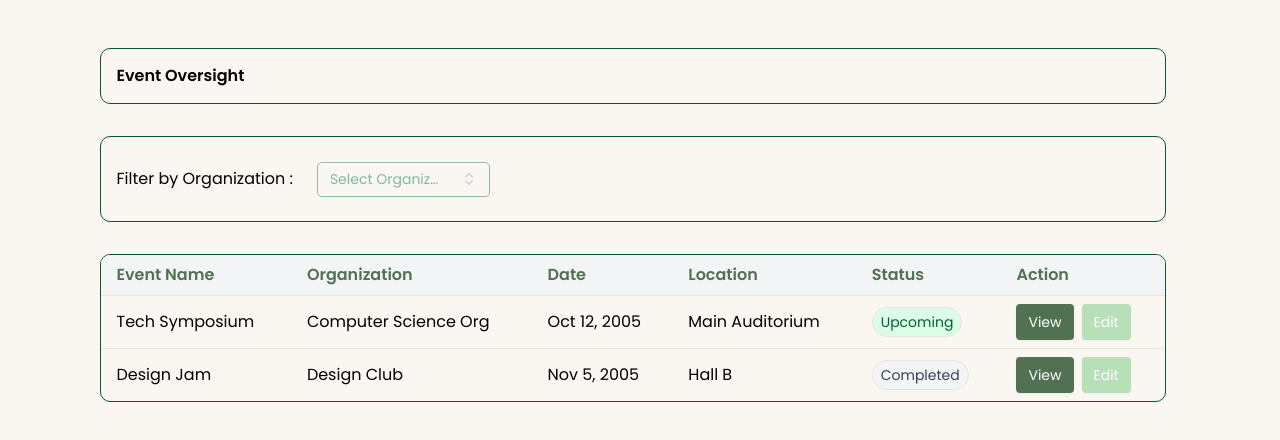
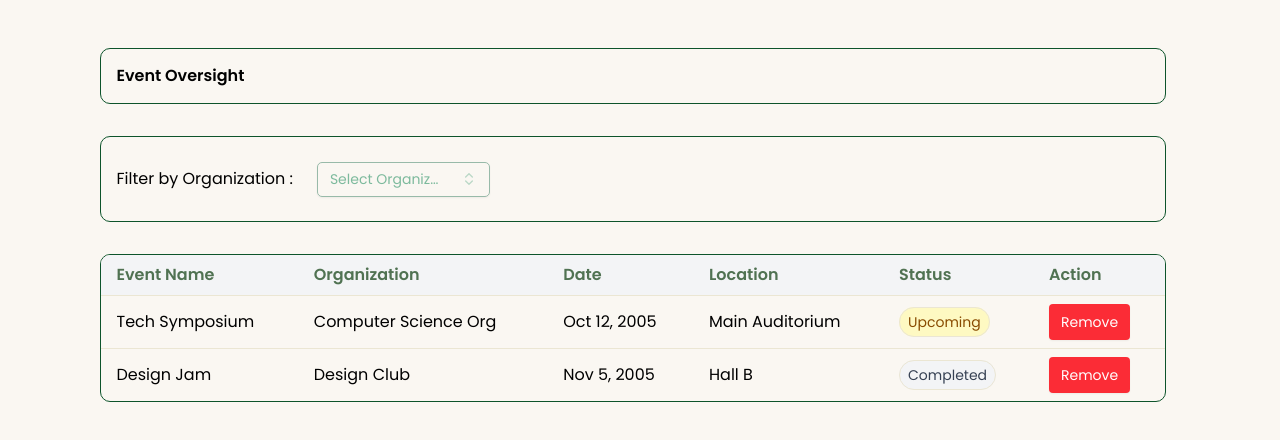
Before and after one commit to kemdav/Tambayan, a Next.js app: page /test/event-oversight-test in a window 1280 px wide. Shown: the top 440 px of the page. Built offline with nearby package versions, Linux system fonts and the light colour scheme; a web font is replaced by a local one.

Commit message:
fix: made buttons only remove, status changed

```diff
--- a/src/app/(admin-view)/admin/event-oversight/page.tsx
+++ b/src/app/(admin-view)/admin/event-oversight/page.tsx
@@ -7,6 +7,7 @@ import {
   getSampleStatuses,
   type EventData,
   type Option,
+  deleteEvent,
 } from "@/lib/actions/event-oversight";
 import { useEffect, useState } from "react";
 
@@ -18,6 +19,13 @@ export default function EventOversightPage() {
   const filteredTableData = selectedOrg
     ? tableData.filter((event) => event.organization === selectedOrg)
     : tableData;
+
+  const handleRemoveEvent = async (eventToRemove: EventData) => {
+    await deleteEvent(eventToRemove.eventid);
+    setTableData((prev) =>
+      prev.filter((e) => e.eventid !== eventToRemove.eventid)
+    );
+  };
 
   useEffect(() => {
     const loadEvents = async () => {
@@ -51,6 +59,7 @@ export default function EventOversightPage() {
           statuses={getSampleStatuses()}
           tableData={filteredTableData}
           onOrgChange={setSelectedOrg}
+          onRemoveEvent={handleRemoveEvent}
         />
         {loading && <div className="mt-4 text-gray-500">Loading events...</div>}
       </div>
--- a/src/app/components/ui/event-oversight-components/all-event-oversights.tsx
+++ b/src/app/components/ui/event-oversight-components/all-event-oversights.tsx
@@ -3,16 +3,8 @@
 import EventOversight from "@/app/components/ui/event-oversight-components/event-oversight-header";
 import EventFilter from "@/app/components/ui/event-oversight-components/event-filter";
 import EventTable from "./event-table";
-
-interface Data {
-  eventName: string;
-  organization: string;
-  date: string;
-  location: string;
-  status?: string;
-  onClickView: () => void;
-  onClickEdit: () => void;
-}
+import { useState } from "react";
+import type { EventData } from "@/lib/actions/event-oversight";
 
 interface Option {
   value: string;
@@ -30,10 +22,11 @@ interface Props {
   nameFilter?: string;
   placeholder?: string;
   options?: Option[];
-  tableData?: Data[];
+  tableData?: EventData[];
   statuses?: StatusStyle[];
   onClickButton?: () => void;
   onOrgChange?: (orgid: string | null) => void;
+  onRemoveEvent?: (event: EventData) => void;
 }
 
 export default function AllEventOversights({
@@ -45,7 +38,20 @@ export default function AllEventOversights({
   statuses,
   onClickButton,
   onOrgChange,
+  onRemoveEvent,
 }: Props) {
+  const [selectedEvent, setSelectedEvent] = useState<EventData | null>(null);
+
+  const handleView = (event: EventData) => {
+    setSelectedEvent(event);
+  };
+
+  const handleRemove = () => {
+    if (!selectedEvent || !onRemoveEvent) return;
+    onRemoveEvent(selectedEvent);
+    setSelectedEvent(null);
+  };
+
   return (
     <div className="flex flex-col items-center justify-center px-4 py-4 w-full">
       <div className="w-full max-w-[1066px] flex flex-col gap-4">
@@ -57,8 +63,41 @@ export default function AllEventOversights({
           onClickButton={onClickButton}
           onOrgChange={onOrgChange}
         />
-        <EventTable tableData={tableData} statuses={statuses} />
+        <EventTable
+          tableData={tableData}
+          statuses={statuses}
+          onRemove={onRemoveEvent}
+        />
       </div>
+      {selectedEvent && (
+        <div className="fixed inset-0 z-50 flex items-center justify-center pointer-events-none">
+          <div className="bg-white border rounded-lg shadow-lg p-6 flex flex-col items-start max-w-[500px] w-full pointer-events-auto">
+            <h2 className="text-xl font-bold mb-4">Event Details</h2>
+            <div className="mb-2">
+              <strong>Event Name:</strong> {selectedEvent.eventName}
+            </div>
+            <div className="mb-2">
+              <strong>Organization:</strong> {selectedEvent.organization}
+            </div>
+            <div className="mb-2">
+              <strong>Date:</strong> {selectedEvent.date}
+            </div>
+            <div className="mb-2">
+              <strong>Location:</strong> {selectedEvent.location}
+            </div>
+            <div className="mb-2">
+              <strong>Status:</strong>{" "}
+              {selectedEvent.status === "Upcoming" ? "Upcoming" : "Finished"}
+            </div>
+            <button
+              onClick={handleRemove}
+              className="mt-4 px-4 py-2 bg-red-500 text-white rounded self-end"
+            >
+              Remove
+            </button>
+          </div>
+        </div>
+      )}
     </div>
   );
 }
--- a/src/app/components/ui/event-oversight-components/event-table.tsx
+++ b/src/app/components/ui/event-oversight-components/event-table.tsx
@@ -1,6 +1,7 @@
 "use client";
 
 import { Button } from "../general/button";
+import type { EventData } from "@/lib/actions/event-oversight";
 
 interface StatusStyle {
   label: string;
@@ -8,23 +9,17 @@ interface StatusStyle {
   textColor: string;
 }
 
-interface EventData {
-  eventName: string;
-  organization: string;
-  orgname?: string;
-  date: string;
-  location: string;
-  status?: string; // ✅ just a string like "Upcoming"
-  onClickView: () => void;
-  onClickEdit: () => void;
-}
-
 interface Props {
   tableData?: EventData[];
   statuses?: StatusStyle[]; // ✅ full list of styles to match from
+  onRemove?: (event: EventData) => void;
 }
 
-export default function EventTable({ tableData = [], statuses = [] }: Props) {
+export default function EventTable({
+  tableData = [],
+  statuses = [],
+  onRemove,
+}: Props) {
   return (
     <div className="overflow-x-auto rounded-[10px] border border-green-900 w-full mt-4 max-w-[1066px]">
       <table className="min-w-[600px] w-full border-collapse text-left text-sm sm:text-base">
@@ -70,31 +65,42 @@ export default function EventTable({ tableData = [], statuses = [] }: Props) {
                   {event.location}
                 </td>
                 <td className="border-t border-y-tint-beige-cream px-2 py-2 sm:px-4 whitespace-nowrap">
-                  {style ? (
+                  {(() => {
+                    if (event.status === "Upcoming") {
+                      return (
+                        <span className="px-2 py-1 rounded-full text-sm font-medium border border-tint-beige-cream bg-yellow-100 text-yellow-800">
+                          Upcoming
+                        </span>
+                      );
+                    } else if (
+                      event.status === "Finished" ||
+                      event.status === "finished"
+                    ) {
+                      return (
+                        <span className="px-2 py-1 rounded-full text-sm font-medium border border-tint-beige-cream bg-blue-100 text-blue-800">
+                          Finished
+                        </span>
+                      );
+                    } else if (style) {
+                      return (
                         <span
                           className={`px-2 py-1 rounded-full text-sm font-medium border border-tint-beige-cream ${style.bgColor} ${style.textColor}`}
                         >
                           {style.label}
                         </span>
-                  ) : (
-                    event.status || "-"
-                  )}
+                      );
+                    } else {
+                      return event.status || "-";
+                    }
+                  })()}
                 </td>
                 <td className="border-t border-y-tint-beige-cream px-2 py-2 sm:px-4">
-                  <div className="flex flex-col sm:flex-row gap-2">
                   <Button
-                      className="bg-action-forest-green text-white px-3 py-1.5 text-xs sm:text-sm rounded transition-transform duration-150 active:scale-90"
-                      onClick={event.onClickView}
+                    className="bg-red-500 text-white px-3 py-1.5 text-xs sm:text-sm rounded transition-transform duration-150 active:scale-90"
+                    onClick={() => onRemove && onRemove(event)}
                   >
-                      View
+                    Remove
                   </Button>
-                    <Button
-                      className="bg-action-fresh-green text-white px-3 py-1.5 text-xs sm:text-sm rounded transition-transform duration-150 active:scale-90"
-                      onClick={event.onClickEdit}
-                    >
-                      Edit
-                    </Button>
-                  </div>
                 </td>
               </tr>
             );
--- a/src/lib/actions/event-oversight.ts
+++ b/src/lib/actions/event-oversight.ts
@@ -2,6 +2,7 @@ import { createClient } from "@/lib/supabase/client";
 
 // Define the EventData type to match the tableData structure
 export interface EventData {
+  eventid: string;
   eventName: string;
   organization: string; // orgid for debugging
   orgname?: string; // joined organization name
@@ -53,6 +54,7 @@ export const fetchEvents = async (): Promise<EventData[]> => {
     const mapped: EventData[] = (data || []).map((event) => {
       const e = event as EventWithOrg;
       return {
+        eventid: e.eventid || "",
         eventName: e.title || "Untitled Event",
         organization: e.orgid || "Unknown Org", // orgid for debugging
         orgname:
@@ -93,6 +95,7 @@ export const fetchEventsByOrganization = async (orgId: string): Promise<EventDat
     const mapped: EventData[] = (data || []).map((event) => {
       const e = event as EventWithOrg;
       return {
+        eventid: e.eventid || "",
         eventName: e.title || "Untitled Event",
         organization: e.orgid || "Unknown Org", // orgid for debugging
         orgname:
@@ -133,6 +136,7 @@ export const fetchEventsByStatus = async (status: string): Promise<EventData[]>
     const mapped: EventData[] = (data || []).map((event) => {
       const e = event as EventWithOrg;
       return {
+        eventid: e.eventid || "",
         eventName: e.title || "Untitled Event",
         organization: e.orgid || "Unknown Org", // orgid for debugging
         orgname:
@@ -177,6 +181,7 @@ export const fetchEventById = async (eventId: string): Promise<EventData | null>
     // Map event to tableData format
     const e = data as EventWithOrg;
     const mapped: EventData = {
+      eventid: e.eventid || "",
       eventName: e.title || "Untitled Event",
       organization: e.orgid || "Unknown Org", // orgid for debugging
       orgname:
```
Lines whose indentation alone changed are shown as unchanged.
